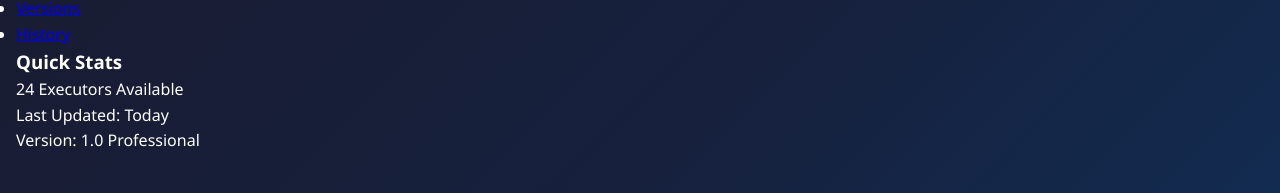
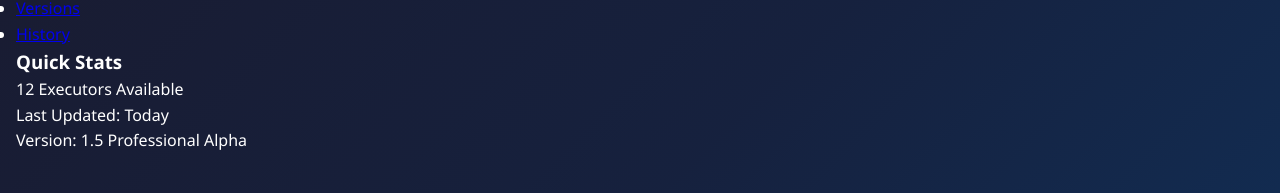
Before and after one commit to gabrielhackett15-bit/Rcheatz, a Next.js app: page / in a window 1280 px wide. Shown: the part 319-512 px from the top of the page. Built offline with nearby package versions, Linux system fonts and the light colour scheme.

Commit message:
Update SideSidebar.js

```diff
--- a/components/SideSidebar.js
+++ b/components/SideSidebar.js
@@ -60,9 +60,9 @@ export default function SideSidebar() {
           <div className="mt-8 pt-6 border-t border-gray-800">
             <h3 className="text-lg font-semibold mb-3">Quick Stats</h3>
             <div className="space-y-2 text-sm text-gray-400">
-              <p>24 Executors Available</p>
+              <p>12 Executors Available</p>
               <p>Last Updated: Today</p>
-              <p>Version: 1.0 Professional</p>
+              <p>Version: 1.5 Professional Alpha</p>
             </div>
           </div>
         </div>
```
